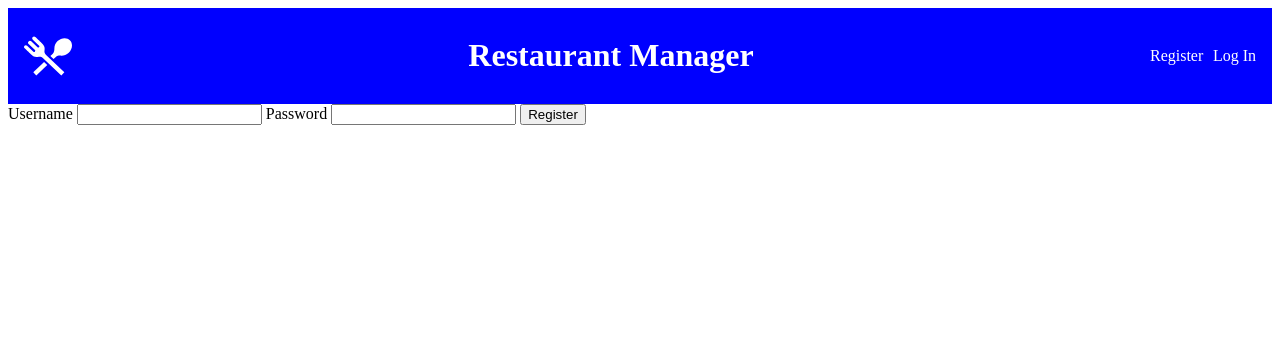
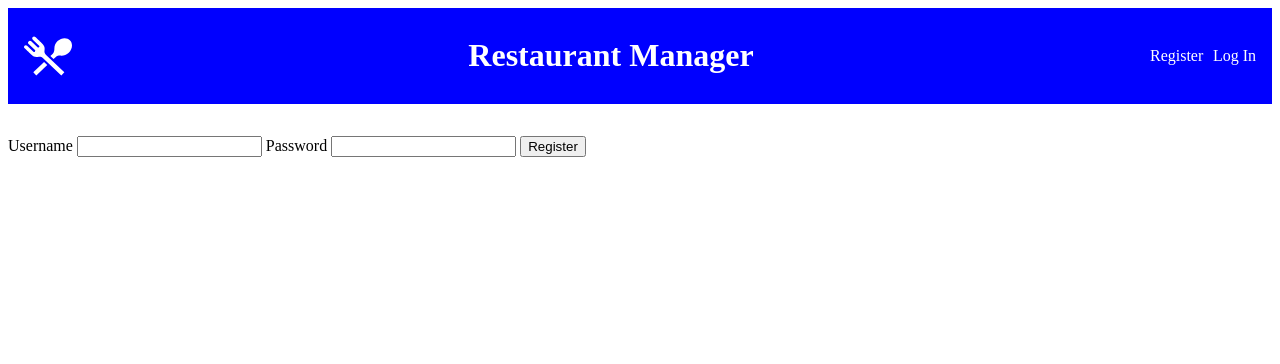
Before and after one commit to xxllxxllxxll-440/SE-353-Project, a Flask app: page /auth/register in a window 1280 px wide. Shown: the top 364 px of the page. Run offline with Flask 3, Linux system fonts and the light colour scheme.

Commit message:
Fix spacing for main content

```diff
--- a/flaskr/static/style.css
+++ b/flaskr/static/style.css
@@ -35,6 +35,10 @@ img {
 
 .phone-nav {
     display: none;
+}
+
+main {
+    margin-top: 2em;
 }
 
 @media screen and (max-width: 949px) {
```
